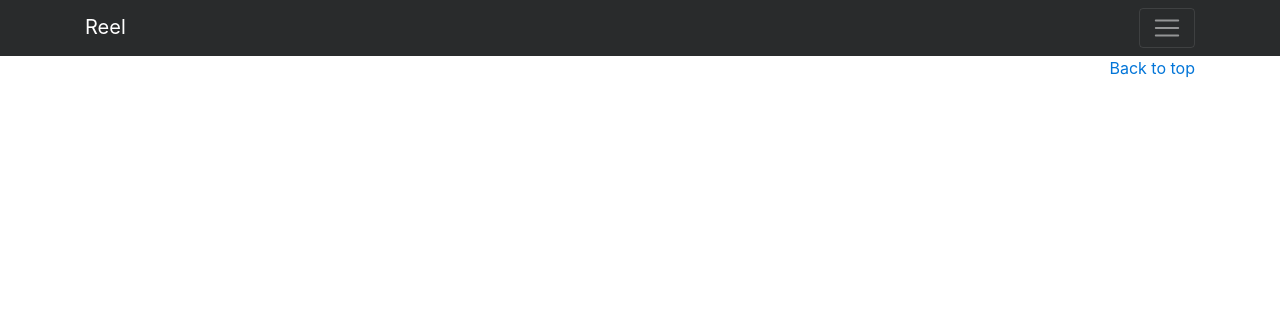
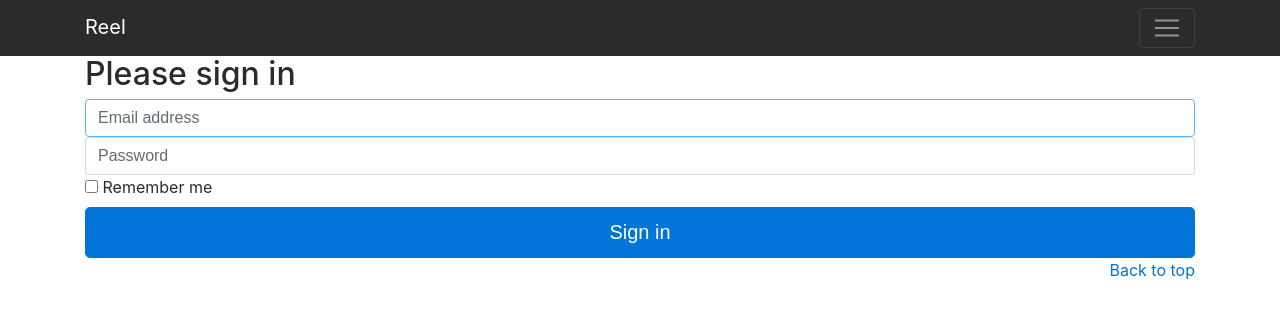
Before and after one commit to JohnVonNeumann/reel_rebuild-py, a Flask app: page /login in a window 1280 px wide. Shown: the top 319 px of the page. Run offline with Flask 2, Linux system fonts and the light colour scheme; some libraries are stand-ins or nearby versions.

Commit message:
added basic bootstrap login, been reading up on flask-wtf so i may end up killing this off to replace it with something more pythonic

```diff
--- /dev/null
+++ b/reel/templates/_login.html
@@ -0,0 +1,15 @@
+<div class="container">
+  <form class="form-signin">
+    <h2 class="form-signin-heading">Please sign in</h2>
+    <label for="inputEmail" class="sr-only">Email address</label>
+    <input type="email" id="inputEmail" class="form-control" placeholder="Email address" required autofocus>
+    <label for="inputPassword" class="sr-only">Password</label>
+    <input type="password" id="inputPassword" class="form-control" placeholder="Password" required>
+    <div class="checkbox">
+      <label>
+        <input type="checkbox" value="remember-me"> Remember me
+      </label>
+    </div>
+    <button class="btn btn-lg btn-primary btn-block" type="submit">Sign in</button>
+  </form>
+</div>
--- a/reel/templates/loginpage.html
+++ b/reel/templates/loginpage.html
@@ -1,3 +1,5 @@
 {% include "_header.html" %}
 
+{% include "_login.html" %}
+
 {% include "_footer.html" %}
```
